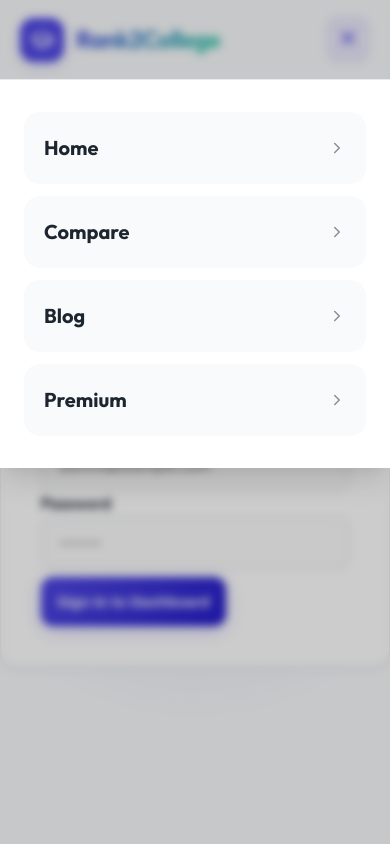
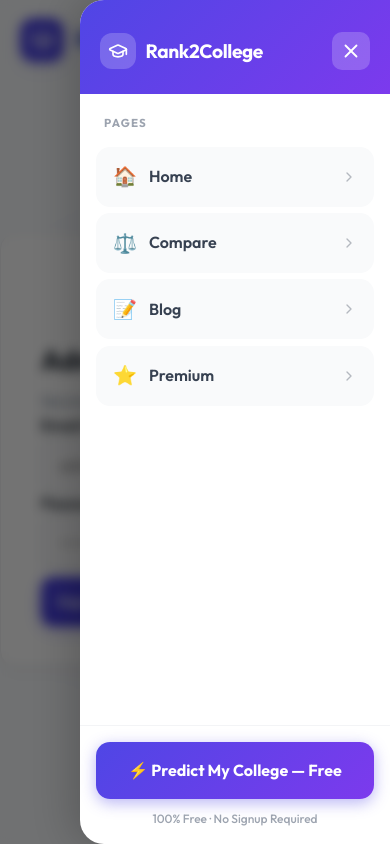
Before and after one commit to Vinay-Hattikal/kcet-rank-predictor, a React (Vite) app in the folder frontend/: page /login in a window 390 px wide. Both pictures are taken after a click on the button 348 px from the left and 39 px from the top of the page. Shown: the top 844 px of the page. Built offline with nearby package versions, Linux system fonts and the light colour scheme.

Commit message:
Redesign mobile nav: premium side-drawer with close button and CTA

```diff
--- a/frontend/src/components/Navbar.jsx
+++ b/frontend/src/components/Navbar.jsx
@@ -17,15 +17,20 @@
     return () => window.removeEventListener('scroll', handleScroll);
   }, []);
 
+  // Close menu on route change
+  useEffect(() => {
+    setIsOpen(false);
+  }, [location.pathname]);
+
   const navLinks = [
-    { name: 'Home', path: '/' },
-    { name: 'Compare', path: '/compare' },
-    { name: 'Blog', path: '/blog' },
-    { name: 'Premium', path: '/premium-counseling' },
+    { name: 'Home', path: '/', icon: '🏠' },
+    { name: 'Compare', path: '/compare', icon: '⚖️' },
+    { name: 'Blog', path: '/blog', icon: '📝' },
+    { name: 'Premium', path: '/premium-counseling', icon: '⭐' },
   ];
 
   if (isAdmin) {
-    navLinks.push({ name: 'Admin', path: '/admin' });
+    navLinks.push({ name: 'Admin', path: '/admin', icon: '🔐' });
   }
 
   return (
@@ -39,7 +44,7 @@
         top: 0,
         zIndex: 1000,
         transition: 'all 0.3s ease',
-        background: scrolled ? 'rgba(255, 255, 255, 0.8)' : 'transparent',
+        background: scrolled ? 'rgba(255, 255, 255, 0.9)' : 'transparent',
         backdropFilter: scrolled ? 'blur(12px)' : 'none',
         borderBottom: scrolled ? '1px solid var(--border-color)' : '1px solid transparent'
       }}
@@ -87,77 +92,190 @@
           )}
         </div>
 
-        {/* Mobile Toggle */}
-        <button
+        {/* Mobile Toggle Button */}
+        <motion.button
           className="mobile-toggle"
-          onClick={() => setIsOpen(!isOpen)}
-          style={{ background: 'var(--primary-light)', border: 'none', cursor: 'pointer', padding: '10px', borderRadius: '12px', color: 'var(--primary)' }}
+          onClick={() => setIsOpen(true)}
+          whileTap={{ scale: 0.93 }}
+          style={{
+            background: 'var(--primary-light)',
+            border: 'none',
+            cursor: 'pointer',
+            padding: '10px',
+            borderRadius: '12px',
+            color: 'var(--primary)',
+            display: 'flex',
+            alignItems: 'center'
+          }}
         >
-          {isOpen ? <X size={24} /> : <Menu size={24} />}
-        </button>
+          <Menu size={24} />
+        </motion.button>
       </div>
 
-      {/* Mobile Menu Overlay */}
+      {/* Mobile Side Drawer */}
       <AnimatePresence>
         {isOpen && (
           <>
+            {/* Backdrop — clicking this closes the menu */}
             <motion.div
+              key="backdrop"
               initial={{ opacity: 0 }}
               animate={{ opacity: 1 }}
               exit={{ opacity: 0 }}
               onClick={() => setIsOpen(false)}
-              style={{ position: 'fixed', inset: 0, background: 'rgba(0,0,0,0.2)', backdropFilter: 'blur(4px)', zIndex: 999 }}
+              style={{
+                position: 'fixed',
+                inset: 0,
+                background: 'rgba(0,0,0,0.55)',
+                backdropFilter: 'blur(6px)',
+                zIndex: 1998
+              }}
             />
+
+            {/* Drawer Panel */}
             <motion.div
-              initial={{ height: 0, opacity: 0 }}
-              animate={{ height: 'auto', opacity: 1 }}
-              exit={{ height: 0, opacity: 0 }}
+              key="drawer"
+              initial={{ x: '100%' }}
+              animate={{ x: 0 }}
+              exit={{ x: '100%' }}
+              transition={{ type: 'spring', damping: 28, stiffness: 280 }}
               style={{
-                position: 'absolute',
-                top: '100%',
-                left: 0,
+                position: 'fixed',
+                top: 0,
                 right: 0,
-                background: 'var(--surface)',
-                borderTop: '1px solid var(--border-color)',
-                boxShadow: 'var(--shadow-lg)',
-                zIndex: 1000,
+                bottom: 0,
+                width: 'min(85vw, 310px)',
+                background: 'white',
+                zIndex: 1999,
+                display: 'flex',
+                flexDirection: 'column',
+                boxShadow: '-8px 0 40px rgba(0,0,0,0.2)',
+                borderRadius: '24px 0 0 24px',
                 overflow: 'hidden'
               }}
             >
-              <div className="container" style={{ padding: '2rem 1.5rem' }}>
-                <div style={{ display: 'flex', flexDirection: 'column', gap: '0.75rem' }}>
-                  {navLinks.map(link => (
+              {/* ── Drawer Header ── */}
+              <div style={{
+                background: 'linear-gradient(135deg, #4f46e5 0%, #7c3aed 100%)',
+                padding: '2rem 1.25rem 1.5rem',
+                display: 'flex',
+                alignItems: 'center',
+                justifyContent: 'space-between'
+              }}>
+                <div style={{ display: 'flex', alignItems: 'center', gap: '0.6rem' }}>
+                  <div style={{ background: 'rgba(255,255,255,0.2)', padding: '8px', borderRadius: '12px', display: 'flex' }}>
+                    <GraduationCap size={20} color="white" />
+                  </div>
+                  <span style={{ color: 'white', fontWeight: '900', fontSize: '1.2rem', letterSpacing: '-0.02em' }}>
+                    Rank2College
+                  </span>
+                </div>
+                {/* ✕ Close Button inside drawer */}
+                <button
+                  onClick={() => setIsOpen(false)}
+                  style={{
+                    background: 'rgba(255,255,255,0.2)',
+                    border: 'none',
+                    borderRadius: '10px',
+                    padding: '8px',
+                    cursor: 'pointer',
+                    display: 'flex',
+                    alignItems: 'center',
+                    color: 'white',
+                    transition: 'background 0.2s'
+                  }}
+                >
+                  <X size={22} />
+                </button>
+              </div>
+
+              {/* ── Nav Links ── */}
+              <div style={{ flex: 1, padding: '1.25rem 1rem', display: 'flex', flexDirection: 'column', gap: '0.4rem', overflowY: 'auto' }}>
+                <p style={{
+                  fontSize: '0.72rem', fontWeight: '800', color: '#9ca3af',
+                  textTransform: 'uppercase', letterSpacing: '0.1em',
+                  paddingLeft: '0.5rem', marginBottom: '0.5rem'
+                }}>
+                  Pages
+                </p>
+
+                {navLinks.map((link, i) => {
+                  const isActive = location.pathname === link.path;
+                  return (
+                    <motion.div
+                      key={link.path}
+                      initial={{ opacity: 0, x: 40 }}
+                      animate={{ opacity: 1, x: 0 }}
+                      transition={{ delay: i * 0.06 + 0.05 }}
+                    >
                       <Link
-                      key={link.path}
                         to={link.path}
                         onClick={() => setIsOpen(false)}
                         style={{
-                        fontSize: '1.25rem',
-                        padding: '1.25rem',
-                        borderRadius: 'var(--radius-lg)',
-                        background: location.pathname === link.path ? 'var(--primary-light)' : 'var(--bg-color)',
-                        color: location.pathname === link.path ? 'var(--primary)' : 'var(--text-main)',
-                        fontWeight: '800',
+                          display: 'flex',
+                          alignItems: 'center',
+                          justifyContent: 'space-between',
+                          padding: '0.85rem 1rem',
+                          borderRadius: '14px',
+                          background: isActive
+                            ? 'linear-gradient(135deg, #ede9fe, #e0e7ff)'
+                            : '#f9fafb',
+                          border: isActive ? '1.5px solid #a5b4fc' : '1.5px solid transparent',
+                          color: isActive ? '#4f46e5' : '#374151',
+                          fontWeight: isActive ? '800' : '600',
+                          fontSize: '1rem',
                           textDecoration: 'none',
-                        display: 'flex',
-                        justifyContent: 'space-between',
-                        alignItems: 'center'
+                          transition: 'all 0.2s ease'
                         }}
                       >
+                        <div style={{ display: 'flex', alignItems: 'center', gap: '0.75rem' }}>
+                          <span style={{ fontSize: '1.2rem' }}>{link.icon}</span>
                           {link.name}
-                      <ChevronRight size={18} opacity={0.5} />
+                        </div>
+                        <ChevronRight size={16} style={{ opacity: 0.35 }} />
                       </Link>
-                  ))}
+                    </motion.div>
+                  );
+                })}
+
                 {isAdmin && (
+                  <motion.div initial={{ opacity: 0 }} animate={{ opacity: 1 }} transition={{ delay: 0.35 }}>
                     <button
                       onClick={() => { localStorage.clear(); window.location.href = '/'; }}
-                      className="btn btn-primary"
-                      style={{ marginTop: '1rem', padding: '1.25rem' }}
+                      style={{
+                        width: '100%',
+                        display: 'flex', alignItems: 'center', gap: '0.75rem',
+                        padding: '0.85rem 1rem', borderRadius: '14px',
+                        background: '#fef2f2', border: '1.5px solid #fca5a5',
+                        color: '#dc2626', fontWeight: '700', fontSize: '1rem',
+                        cursor: 'pointer', marginTop: '0.25rem'
+                      }}
                     >
-                      <LogOut size={20} /> Logout Account
+                      <LogOut size={18} /> Logout
                     </button>
+                  </motion.div>
                 )}
               </div>
+
+              {/* ── Bottom CTA ── */}
+              <div style={{ padding: '1rem', borderTop: '1px solid #f3f4f6' }}>
+                <Link
+                  to="/"
+                  onClick={() => setIsOpen(false)}
+                  style={{
+                    display: 'flex', alignItems: 'center', justifyContent: 'center', gap: '0.5rem',
+                    padding: '1rem', borderRadius: '14px',
+                    background: 'linear-gradient(135deg, #4f46e5, #7c3aed)',
+                    color: 'white', fontWeight: '800', fontSize: '1rem',
+                    textDecoration: 'none',
+                    boxShadow: '0 4px 15px rgba(79,70,229,0.4)'
+                  }}
+                >
+                  ⚡ Predict My College — Free
+                </Link>
+                <p style={{ textAlign: 'center', fontSize: '0.75rem', color: '#9ca3af', marginTop: '0.6rem', fontWeight: 500 }}>
+                  100% Free · No Signup Required
+                </p>
               </div>
             </motion.div>
           </>
@@ -166,7 +284,7 @@
 
       <style>{`
         .desktop-nav { display: none !important; }
-        .mobile-toggle { display: block !important; }
+        .mobile-toggle { display: flex !important; }
         @media (min-width: 992px) {
           .desktop-nav { display: flex !important; }
           .mobile-toggle { display: none !important; }
```
Lines whose indentation alone changed are shown as unchanged.
